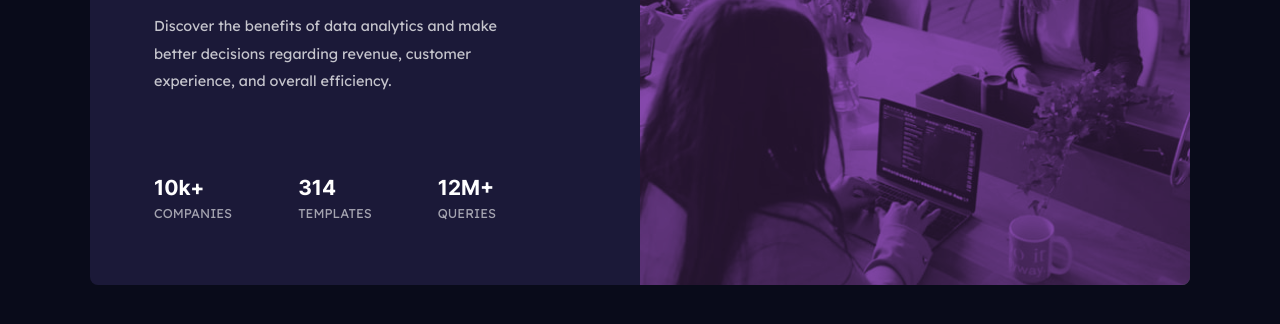
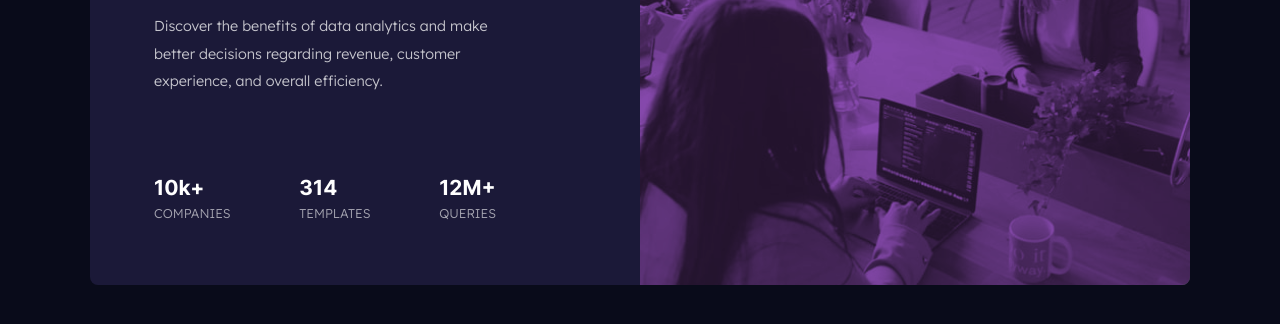
Before and after one commit to Danny-06/2.-Stats-preview-card-component, a plain HTML site: page src/index.html in a window 1280 px wide. Shown: the part 330-654 px from the top of the page. Drawn offline with Linux system fonts and the light colour scheme.

Commit message:
Fix font

```diff
--- a/src/fonts.css
+++ b/src/fonts.css
@@ -6,6 +6,6 @@
 
 @font-face {
   font-family: 'Lexend Deca';
-  src: url('./fonts/LexendDeca-VariableFont_wght.ttf');
-  font-weight: 400;
+  src: url('./fonts/LexendDeca-Light.ttf');
+  font-weight: normal;
 }
```
Also changed, not shown: src/fonts/LexendDeca-Light.ttf (added), src/fonts/LexendDeca-VariableFont_wght.ttf (deleted).
